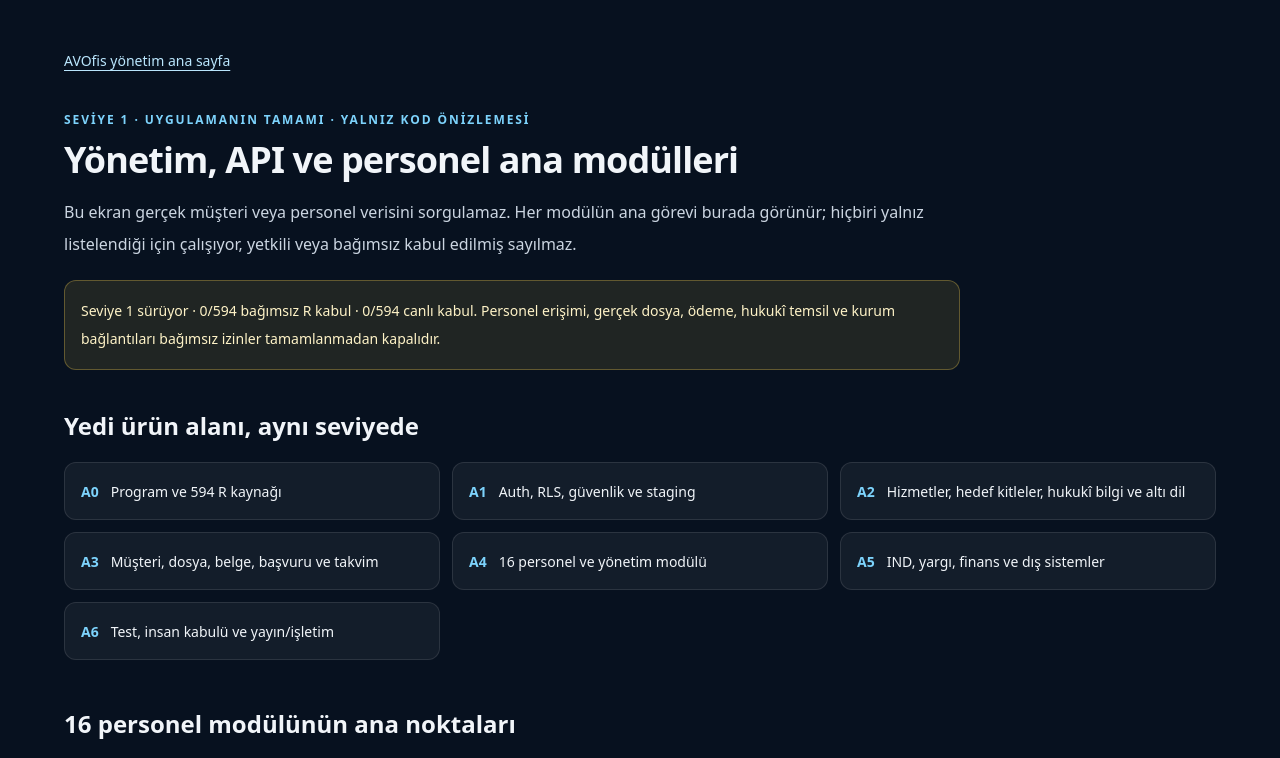
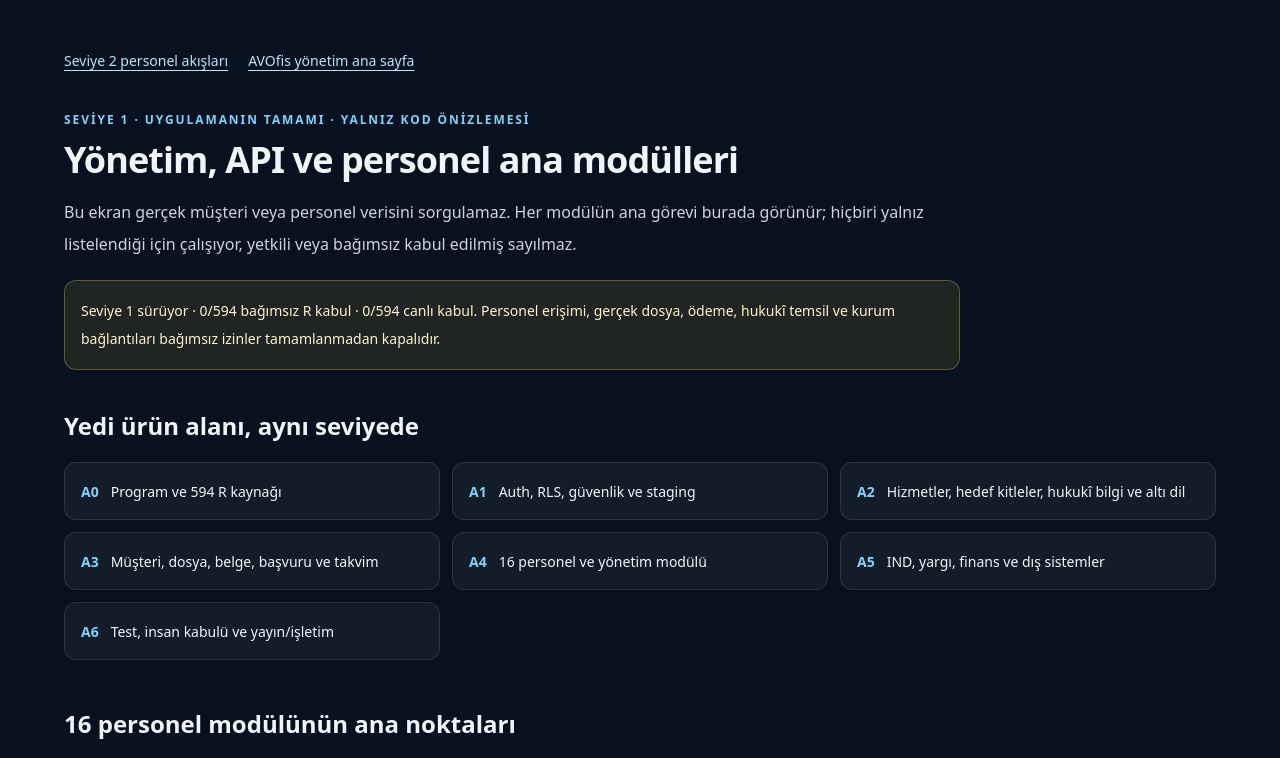
Before and after one commit to netadalet-oss/avofis-platform, a Next.js app in the folder admin/: page /seviye-1-onizleme in a window 1280 px wide. Shown: the top 758 px of the page. Built offline with nearby package versions, Linux system fonts and the light colour scheme.

Commit message:
feat(stage2,av-097): connect stage 1 and stage 2 admin navigation

```diff
--- a/admin/src/app/seviye-1-onizleme/page.tsx
+++ b/admin/src/app/seviye-1-onizleme/page.tsx
@@ -32,6 +32,9 @@ export default function AdminWholeProductPreview() {
     <main className="min-h-screen bg-[#07111f] px-5 py-12 text-slate-100 sm:px-8">
       <div className="mx-auto max-w-6xl">
         <nav>
+          <Link href="/seviye-2-akis" className="mr-5 text-sm text-sky-200 underline underline-offset-4">
+            Seviye 2 personel akışları
+          </Link>
           <Link href="/" className="text-sm text-sky-200 underline underline-offset-4">
             AVOfis yönetim ana sayfa
           </Link>
```
